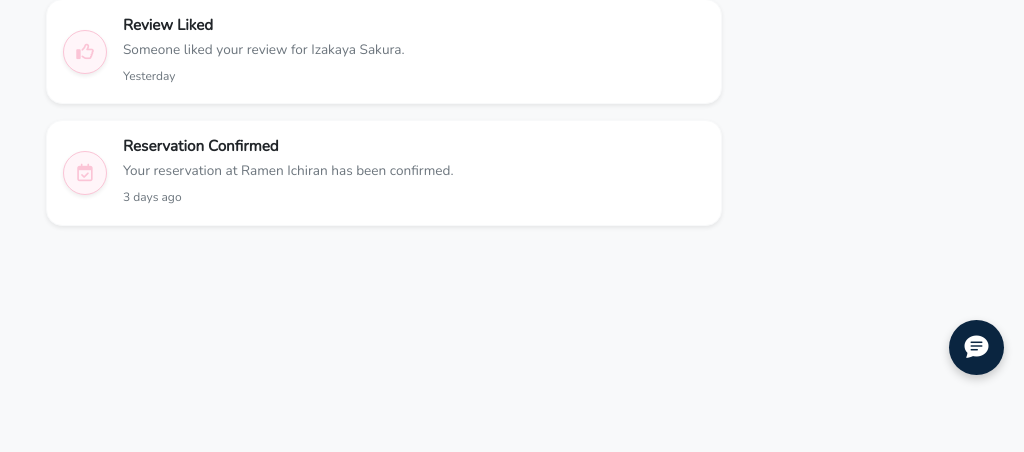
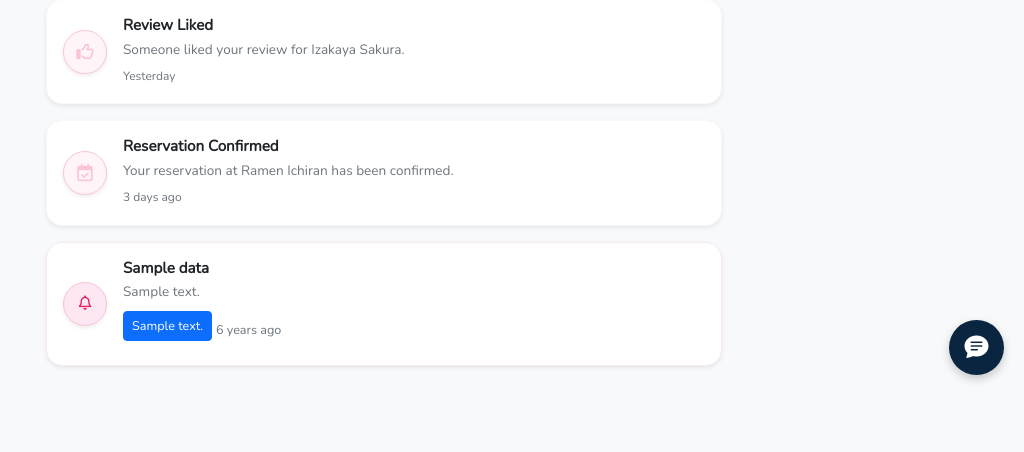
Before and after one commit to kredo-school/kredo-school-43rd_Batch-Pin-81, a Laravel app: template resources/views/customer/notifications.blade.php in a window 1280 px wide. Shown: the part 405-857 px from the top of the page, without its empty margins (256-1280 px from the left). Run offline with Laravel 12, Linux system fonts and the light colour scheme; the template is opened without the code that fills it: most values are stand-ins (such as "Sample title", 1, 10 or a date in 2020); style sheets or scripts are compiled from the project's sources; some libraries are stand-ins or nearby versions.

Commit message:
restaurant/approve/notification

```diff
--- a/resources/views/customer/notifications.blade.php
+++ b/resources/views/customer/notifications.blade.php
@@ -83,6 +83,62 @@
                     @endforeach
                 --}}
 
+                <!-- For test -->
+                @foreach($notifications as $notification)
+
+                 <div class="card shadow-sm rounded-4 p-3 border-unread custom-notification-card bg-white">
+    <div class="d-flex align-items-start justify-content-between w-100">
+
+        <div class="d-flex align-items-center">
+
+            <div class="rounded-circle d-flex align-items-center justify-content-center me-3 shadow-sm border border-pink"
+                 style="width:44px;height:44px;min-width:44px;background-color:#FCE7F3;">
+
+                @if(($notification->data['status'] ?? '') === 'approved')
+                    <i class="fa-solid fa-circle-check text-success"></i>
+                @elseif(($notification->data['status'] ?? '') === 'rejected')
+                    <i class="fa-solid fa-circle-xmark text-danger"></i>
+                @else
+                    <i class="fa-regular fa-bell style-pink-text"></i>
+                @endif
+
+            </div>
+
+            <div>
+
+                <h6 class="fw-bold mb-1 text-dark" style="font-size:0.95rem;">
+                    {{ $notification->data['title'] }}
+                </h6>
+
+                <p class="text-secondary mb-2" style="font-size:0.85rem;">
+                    {{ $notification->data['message'] }}
+                </p>
+
+                @if(isset($notification->data['url']))
+                    <a href="{{ $notification->data['url'] }}"
+                       class="btn btn-primary btn-sm mb-2">
+                        {{ $notification->data['button_text'] }}
+                    </a>
+                @endif
+
+                <span class="text-muted small">
+                    {{ $notification->created_at->diffForHumans() }}
+                </span>
+
+            </div>
+        </div>
+
+        @if(is_null($notification->read_at))
+            <span class="badge badge-new fw-bold px-2 py-1 rounded-3">
+                New
+            </span>
+        @endif
+
+    </div>
+</div>
+
+@endforeach
+
             </div>
         </div>
     </div>
```
Also changed, not shown: app/Http/Controllers/Customer/NotificationController.php (+6 -1 lines).
